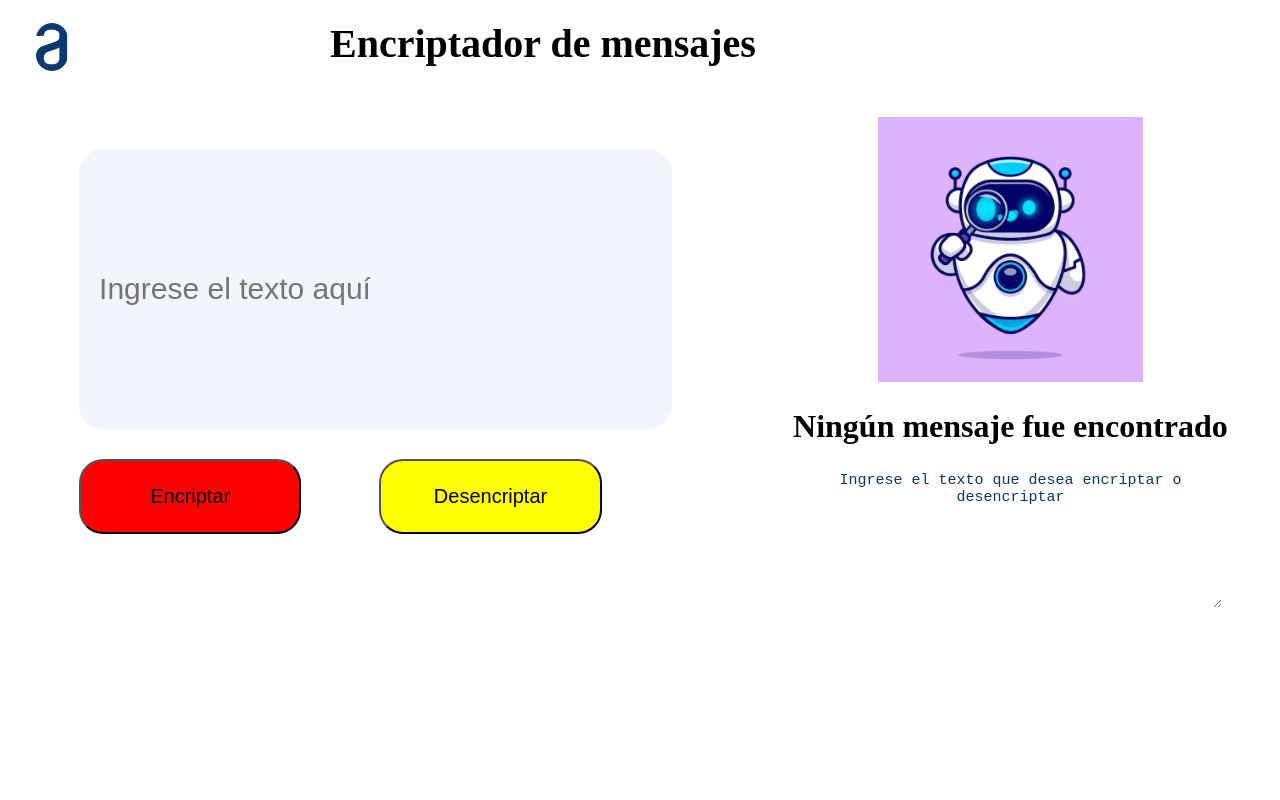
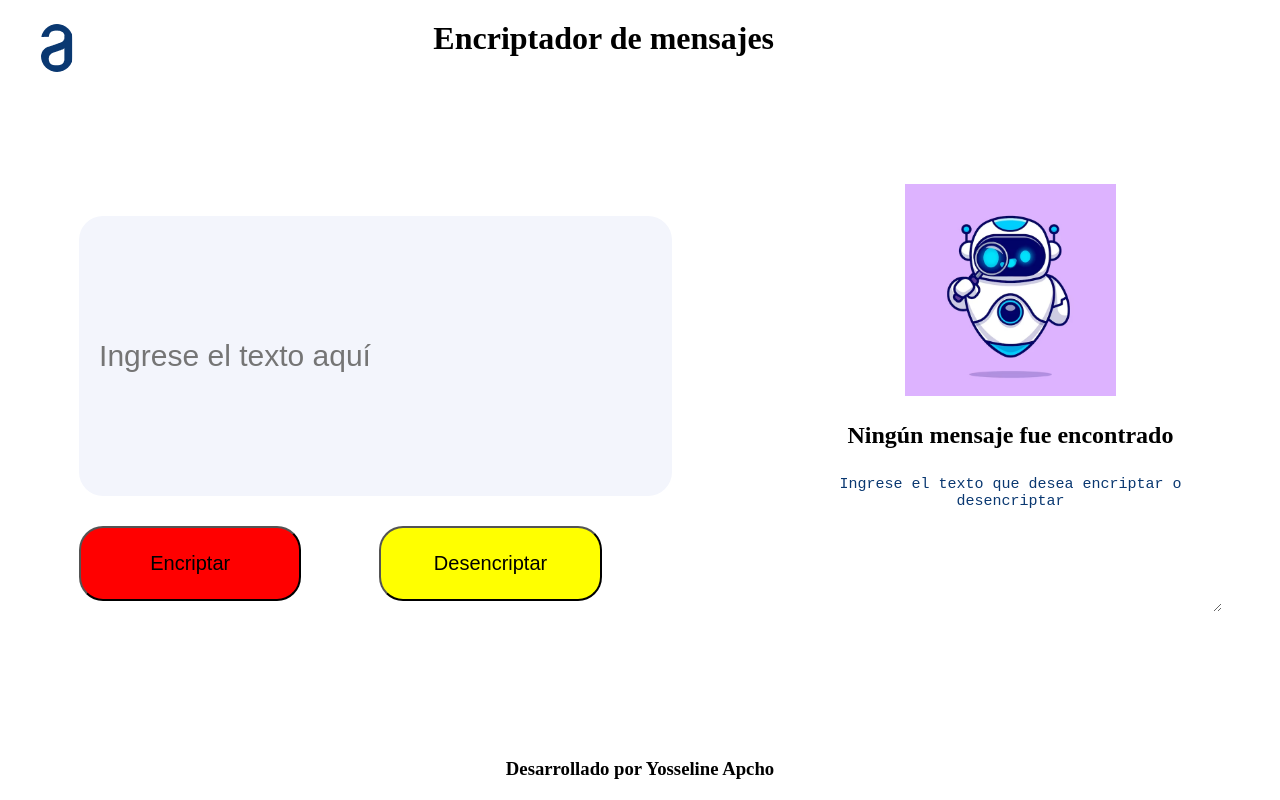
Before and after one commit to YosseLine/EncriptadorJS, a plain HTML site: page index.html in a window 1280 px wide. Drawn offline with Linux system fonts and the light colour scheme.

Commit message:
Añadiendo footer

```diff
--- /dev/null
+++ b/css/footer.css
@@ -0,0 +1,17 @@
+html{
+	height: 100%;
+}
+
+body{
+	display: flex;
+	flex-direction: column;
+	min-height: 100%;
+}
+
+footer{
+	margin-top: auto;
+	padding: 20px;
+}
+footer h3 {
+	text-align: center;
+}
--- a/css/index.css
+++ b/css/index.css
@@ -1,3 +1,6 @@
+/*FOOTER*/
+@import url(footer.css);
+
 body{
 	margin: 0px;
 	padding: 0px;
@@ -6,7 +9,6 @@ body{
 .container{
 	margin: auto;
 	padding: 5px;
-	height: 650px;
 }
 .d-flex{
 	display: flex;
@@ -18,7 +20,7 @@ body{
 	padding-top: 5%;
 }
 .font-header{
-	font-size: 2.5em;
+	font-size: 2em;
 }
 .header{
 	width: 100%;
@@ -65,7 +67,6 @@ body{
 	height: auto;
 }
 #text-der{
-	font-size: 3em  !important;
 	text-align: center;
 }
 #text-der2{
@@ -107,11 +108,8 @@ body{
 		font-size: 20px;
 		width: 30%;
 	}
-	#text-der{
-		font-size: 2em !important;
-	}
 	#img-der{
-		width: 50%;
+		width: 40%;
 		margin-top: 8%;
 	}
 }
--- a/index.html
+++ b/index.html
@@ -11,10 +11,10 @@
 			<div class="col-xs-12">
 				<div class="row">
 					<div class="header">
-						<div class="col-xs-3">
+						<div class="col-xs-4">
 							<img class="logo-img" src="img/logo.png">
 						</div>
-						<div class="col-xs-9">
+						<div class="col-xs-8">
 							<div class="box-header">
 								<h1 class="tittle font-header">Encriptador de mensajes</h1>
 							</div>
@@ -39,11 +39,14 @@
 					<div class="row">
 						<div class="d-flex">
 							<img src="img/robot.avif" id="img-der">
-							<h1 id="text-der" class="padd-10px">Ningún mensaje fue encontrado</h1>
+							<h2 id="text-der" class="padd-10px">Ningún mensaje fue encontrado</h2>
 							<textarea id="text-der2" class="padd-10px" name="name" rows="8" cols="80">Ingrese el texto que desea encriptar o desencriptar</textarea>
 						</div>
 					</div>
 				</div>
 		</div>
+		<footer>
+			<h3>Desarrollado por Yosseline Apcho</h3>
+		</footer>
 	</body>
 </html>
```
